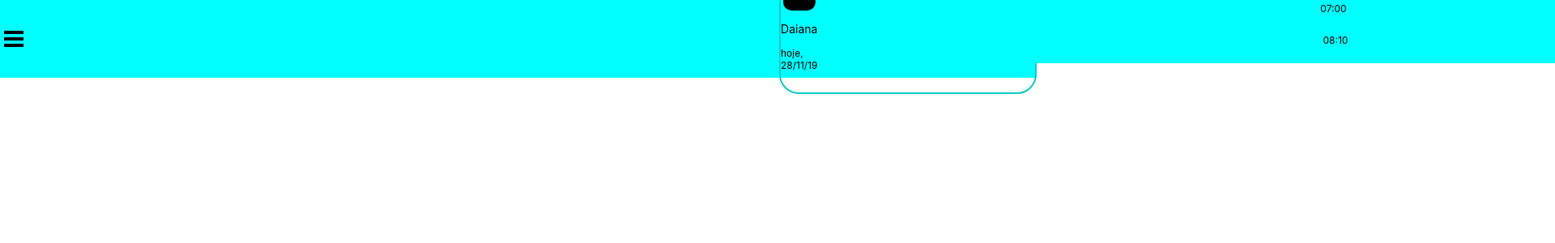
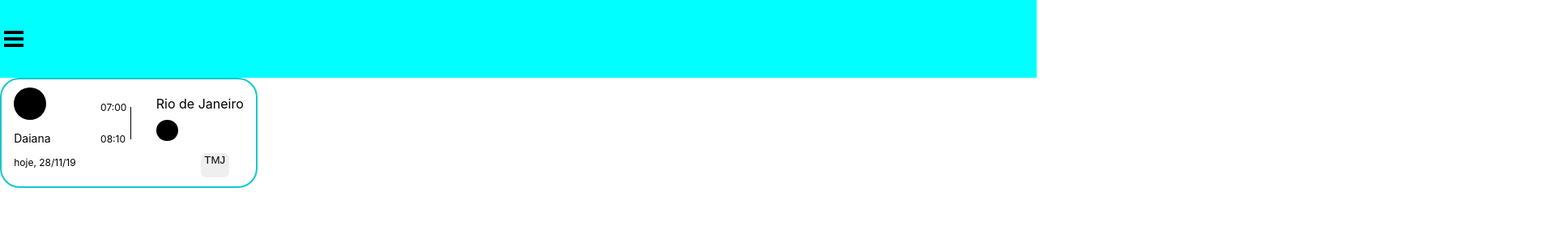
Before and after one commit to estartandodevs-course/sport-friend, a React (Create React App) app: page / in a window 1280 px wide. Shown: the top 300 px of the page at 81% size, 1920 px wide, since content can reach past the window. Built offline with nearby package versions, Linux system fonts and the light colour scheme.

Commit message:
correcting class name error

```diff
--- a/src/components/Header/header.js
+++ b/src/components/Header/header.js
@@ -11,7 +11,7 @@ export default function Header(props) {
         setMenu(!menu)
     }
     return (
-        <div>
+        <div className="Menu_Bar">
             <img onClick={toogleMenu} src={detalis} className="menu" alt="" />
             <Menu close={toogleMenu} className="openMenu" openMenu={props.openMenu} left={menu ? "0" : "-320px"} />
         </div>
--- a/src/components/Header/header.scss
+++ b/src/components/Header/header.scss
@@ -1,4 +1,4 @@
-div{
+.Menu_Bar{
     background: aqua;
     width: 100vw;
     height: 12vh;
```
